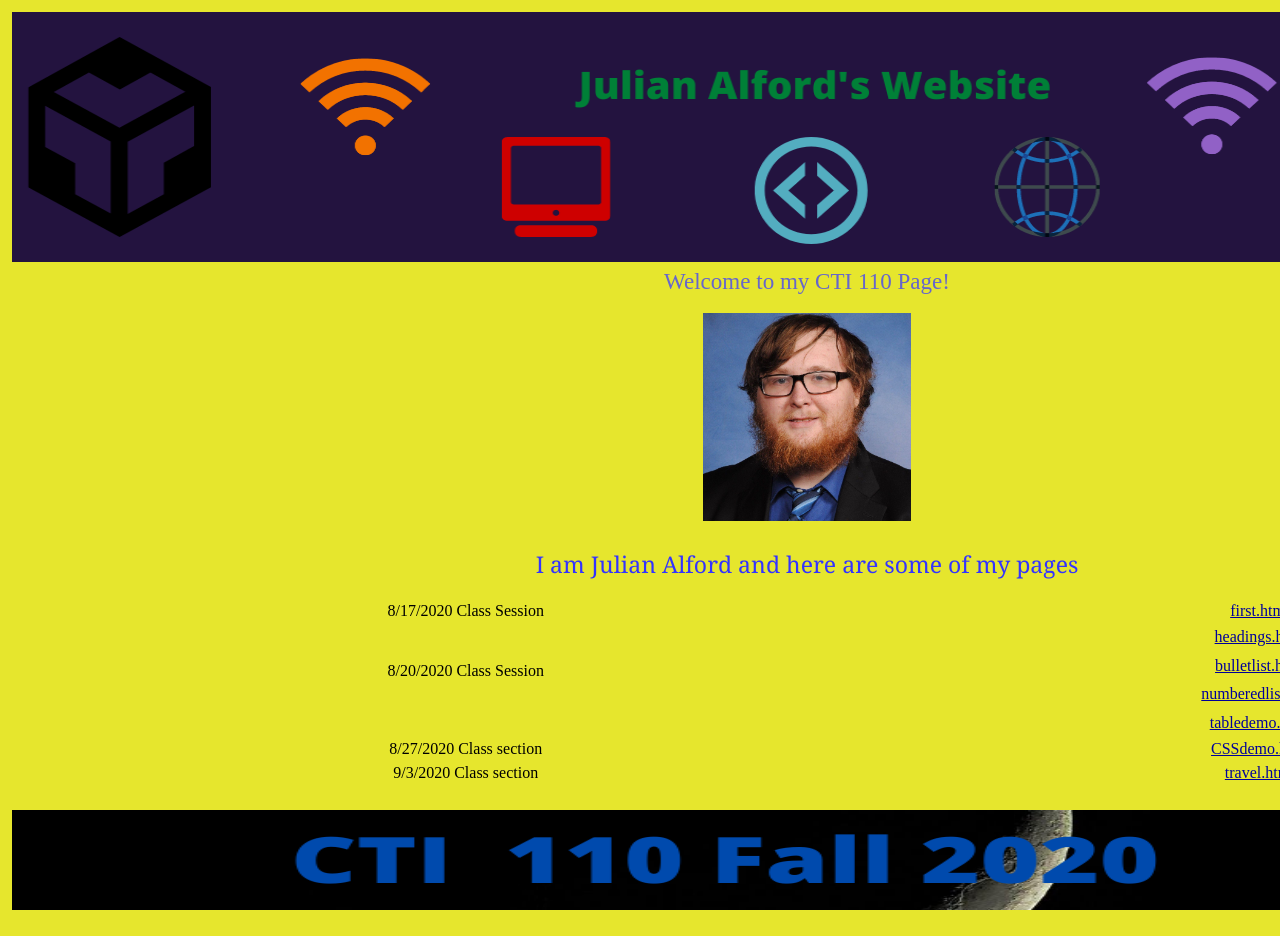
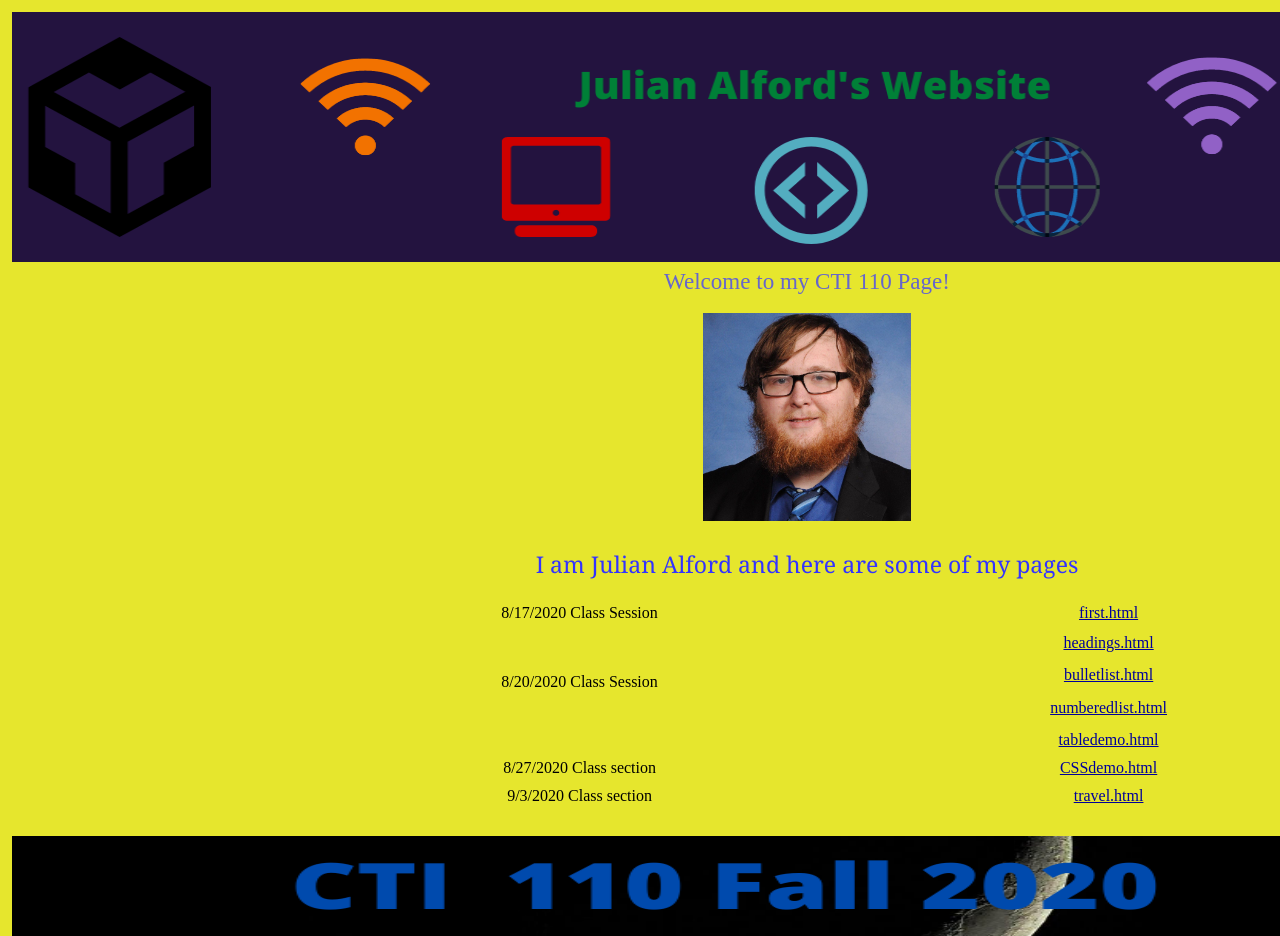
Before and after one commit to jlalford3312/jlalford3312.github.io, a plain HTML site: page index.html in a window 1280 px wide. Shown: the top 936 px of the page. Drawn offline with Linux system fonts and the light colour scheme.

Commit message:
Update index.html

```diff
--- a/index.html
+++ b/index.html
@@ -27,8 +27,8 @@ src="media/12771815_1141019302576099_7038843222998843189_o.jpg"><br>
 <span style="font-family: Cambria; color: rgb(51, 51, 255);">I am
 Julian Alford and here are some of my pages</span><br>
 </big></big> <br>
-<table style="text-align: left; width: 100%;" border="0"
-cellpadding="2" cellspacing="2">
+<table style="text-align: left; width: 1060px; height: 214px;"
+border="0" cellpadding="2" cellspacing="2">
 <tbody>
 <tr>
 <td style="text-align: center; font-family: Bahnschrift;">8/17/2020
```
